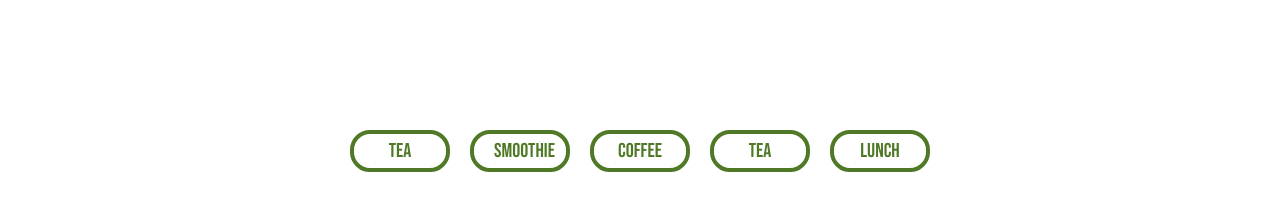
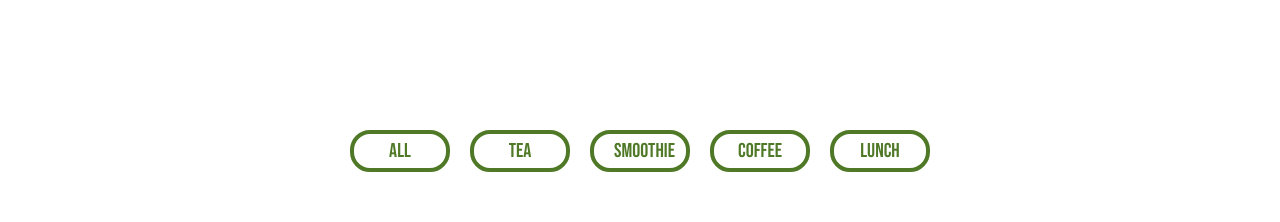
Before and after one commit to jagodakubicka/Some-Tea-Vue, a Vue app: page / in a window 1280 px wide. Shown: the part 965-1187 px from the top of the page. Built offline with nearby package versions, Linux system fonts and the light colour scheme.

Commit message:
filtered Array in menuProductsCategory

```diff
--- a/src/components/Menu/data.ts
+++ b/src/components/Menu/data.ts
@@ -1,4 +1,4 @@
-import type { Product } from './types'
+import type { Product } from './types';
 
 export const products: Product[] = [
   {
@@ -8,7 +8,7 @@ export const products: Product[] = [
     desc: 'Fresh green tea leafs.',
     price: 3.5,
     category: 'tea',
-    id: 1
+    id: 1,
   },
   {
     title: 'Fresh Smoothie',
@@ -17,7 +17,7 @@ export const products: Product[] = [
     desc: 'Smoothie from seasonal fruits.',
     price: 5.5,
     category: 'smoothie',
-    id: 2
+    id: 2,
   },
   {
     title: 'Coffee',
@@ -26,7 +26,7 @@ export const products: Product[] = [
     desc: 'Coffee from finest Arabica beans',
     price: 3.5,
     category: 'coffee',
-    id: 3
+    id: 3,
   },
   {
     title: 'Lavender-lemon Tea',
@@ -35,7 +35,7 @@ export const products: Product[] = [
     desc: 'Delicious black tea with lavender and lemon',
     price: 3.5,
     category: 'tea',
-    id: 4
+    id: 4,
   },
   {
     title: 'sandwich',
@@ -44,6 +44,6 @@ export const products: Product[] = [
     desc: `Freshly made sandwich - ask for today's ingredietns`,
     price: 4.5,
     category: 'lunch',
-    id: 5
-  }
-]
+    id: 5,
+  },
+];
--- a/src/components/Menu/index.vue
+++ b/src/components/Menu/index.vue
@@ -2,13 +2,13 @@
   <h1 id="menuItems">{{ greeting }}</h1>
   <div class="menu-filters">
     <button
-      v-for="name in menuProducts"
-      :key="name.id"
+      v-for="item in menuProductsCategory"
+      :key="item"
       type="button"
       @click="removeDuplicateCategory(e)"
-      value="{{ name.category }}"
+      value="{{ item }}"
     >
-      {{ name.category }}
+      {{ item }}
     </button>
   </div>
   <div class="menu-section">
@@ -26,23 +26,29 @@
 </template>
 
 <script lang="ts">
-import { products } from './data'
+import { products } from './data';
 export default {
   name: 'Menu',
   data() {
     return {
       greeting: 'Some Menu' as string,
       menuProducts: products,
-      filterButtons: '' as string
-    }
+      filterButtons: '' as string,
+      selectedCategory: 'all',
+    };
   },
   methods: {
-    removeDuplicateCategory() {
-      console.log('clicked btn')
-    }
+    removeDuplicateCategory(): void {
+      console.log('clicked btn');
+    },
   },
-  computed: {}
-}
+  computed: {
+    menuProductsCategory(): string[] {
+      const Categories = this.menuProducts.map((item) => item.category);
+      return ['all', ...new Set(Categories)];
+    },
+  },
+};
 </script>
 
 <style scoped lang="scss">
```
Also changed, not shown: 1 other file (tests, documents, lock files or other folders).
